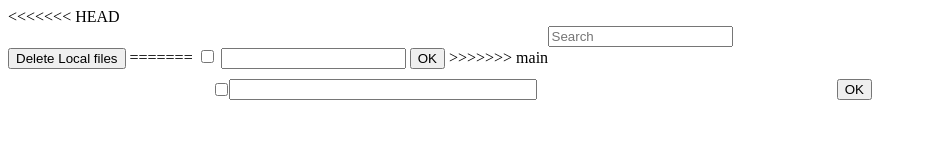
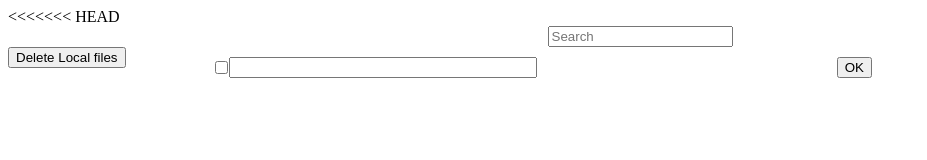
Before and after one commit to vadn7/todo, a website with bundled scripts: page index.html in a window 1280 px wide. Shown: the whole page, without its empty margins (0-927 px from the left). Built offline with nearby package versions, Linux system fonts and the light colour scheme.

Commit message:
Update index.html
Improving after merging

```diff
--- a/index.html
+++ b/index.html
@@ -56,16 +56,6 @@
 
 
 <script src="main.js" type="module" defer>  </script>
-=======
-<script src="code.js">  </script>
-
-</head>
-<body>
-
-<input type="checkbox"  id="box" onclick="barrer()"> </input>
-<input type="text" id="t1"> </input> <span id="check">  </span>
-<button type="submit" onclick="save()" id="b1"> OK</button>
->>>>>>> main
 
 
 
```
